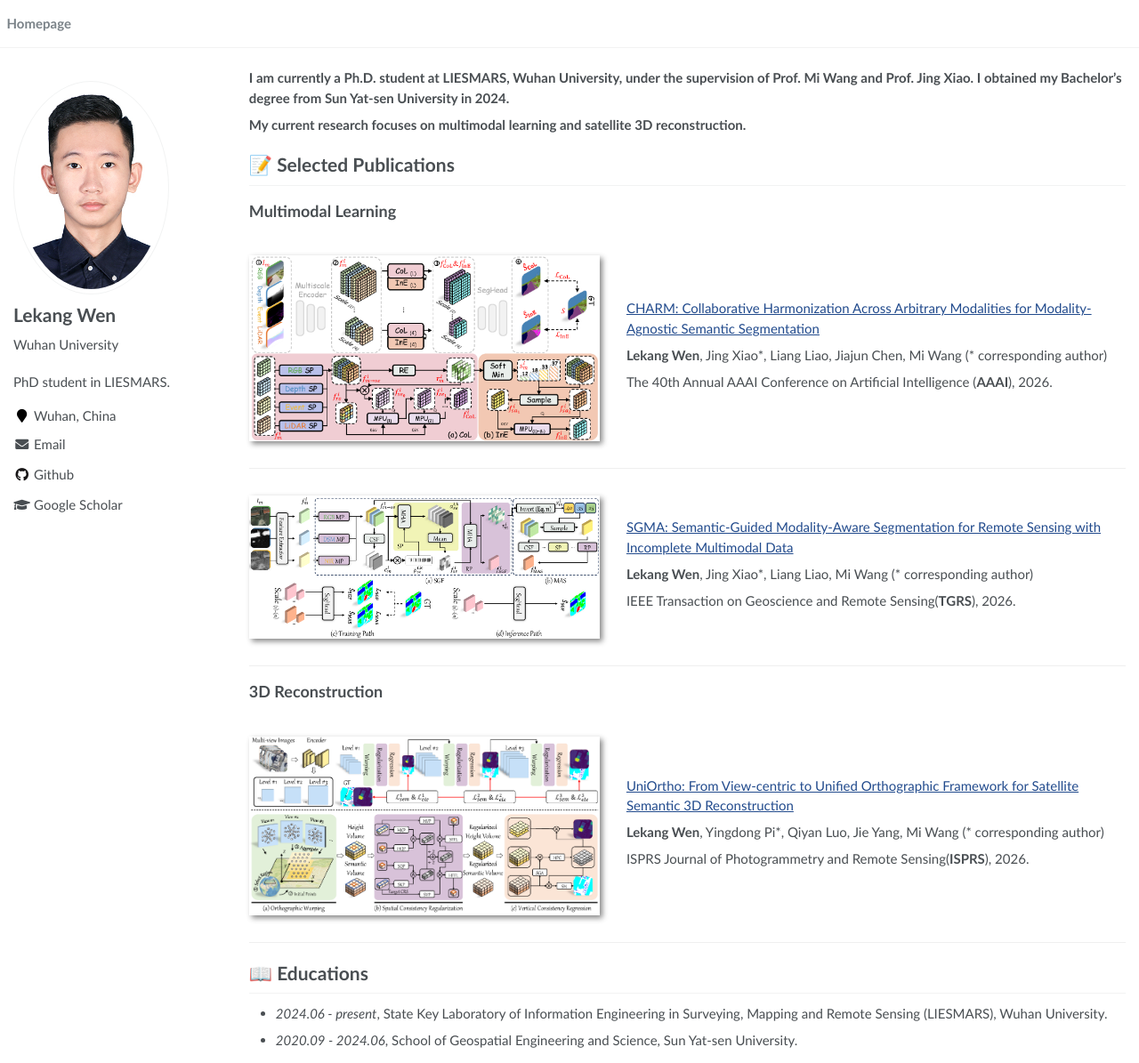
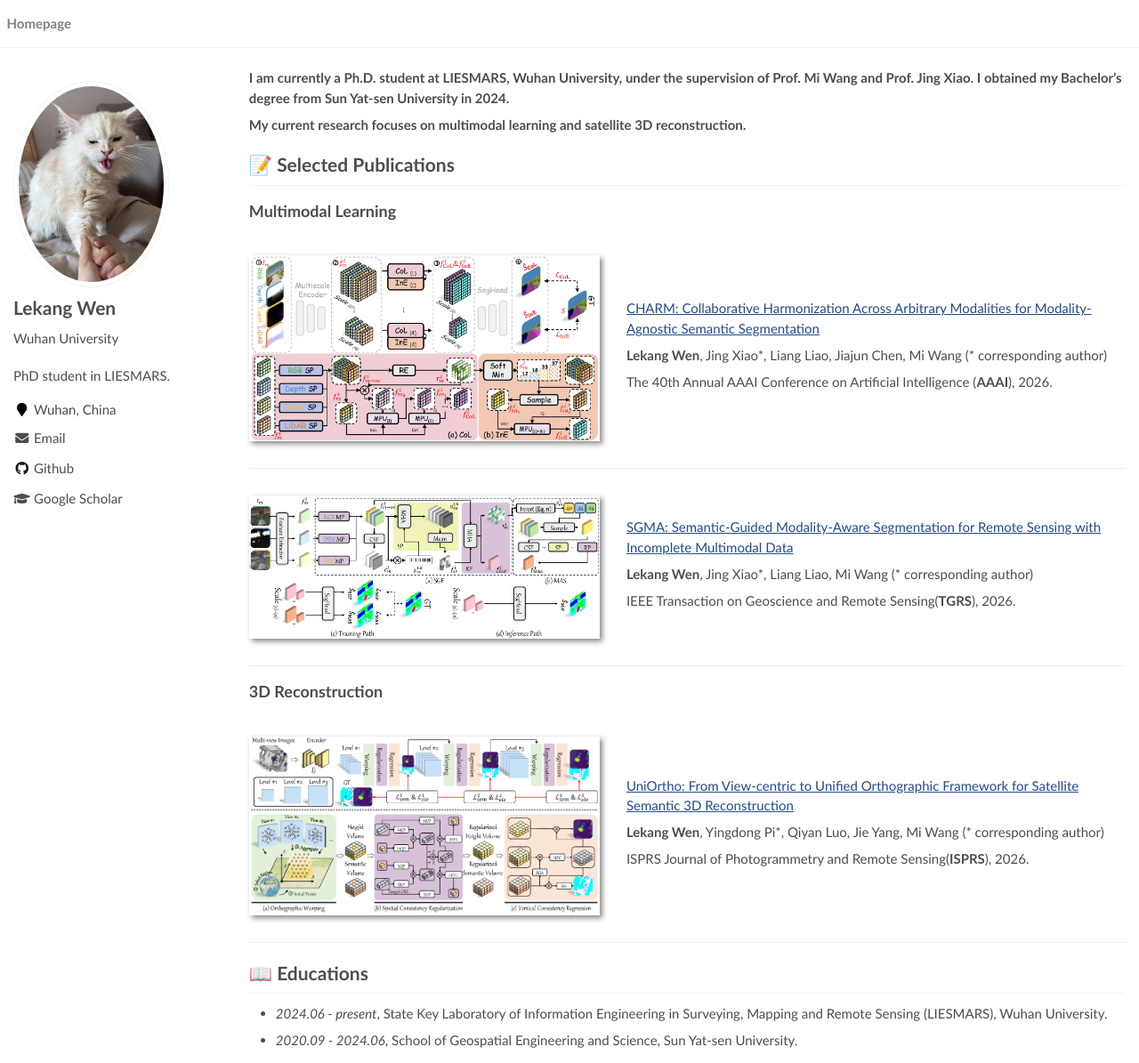
Before and after one commit to wenlk3/wenlk3.github.io, a Jekyll site: the page built from _pages/about.md, in a window 1280 px wide and 1195 px high. Shown: the whole window at 89% size. Built offline with Jekyll 4.4.1, drawn with Linux system fonts in a browser that asks for light colours.

Commit message:
Update profile picture

```diff
--- a/_config.yml
+++ b/_config.yml
@@ -22,7 +22,8 @@ baidu_site_verification  :  # get baidu_site_verification from https://ziyuan.ba
 # Site Author
 author:
   name             : "Lekang Wen"
-  avatar           : "images/wlk.jpg"
+  #avatar           : "images/wlk.jpg"
+  avatar           : "images/fafa.jpg"
   bio              : "Wuhan University"
   location         : "Wuhan, China"
   employer         :
```
Also changed, not shown: images/fafa.jpg (added).
